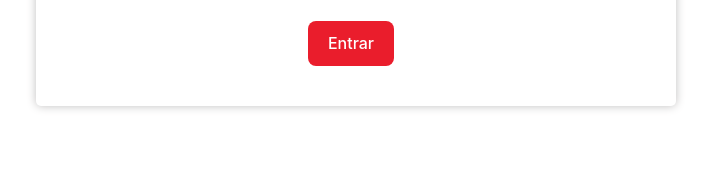
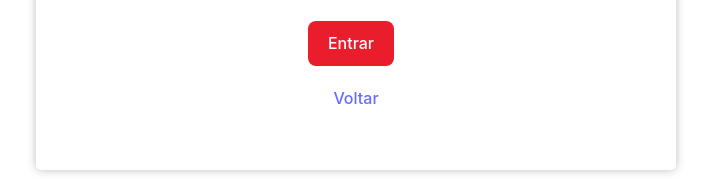
Before and after one commit to caueperuque/meu-veiculo-em-dia, a React (Vite) app: page /login in a window 1280 px wide. Shown: the part 278-458 px from the top of the page, without its empty margins (284-995 px from the left). Built offline with nearby package versions, Linux system fonts and the light colour scheme.

Commit message:
feat: btn back to home

```diff
--- a/src/index.css
+++ b/src/index.css
@@ -29,16 +29,15 @@ a:hover {
   color: #535bf2;
 }
 
-/* body {
-  margin: 0;
-  display: flex;
-  place-items: center;
-  align-items: center;
-  justify-content: center;
-  flex-direction: column;
-  min-width: 320px;
-  min-height: 100vh;
-} */
+.back__btn {
+  padding: 20px;
+  /* border: 2px red solid; */
+}
+
+.back__btn:hover {
+  color: red;
+}
+
 
 h1 {
   font-size: 3.2em;
--- a/src/pages/Login.jsx
+++ b/src/pages/Login.jsx
@@ -47,6 +47,9 @@ export default function Login() {
             Entrar
           </Link>
           { errorLogin && <p className="signup__error">Email ou senha inválidos</p> }
+          <Link to="/" className="back__btn">
+              Voltar
+          </Link>
         </form>
       </div>
     </main>
--- a/src/pages/SignUp.jsx
+++ b/src/pages/SignUp.jsx
@@ -262,6 +262,9 @@ export default function SignUp() {
           </Link>
           { existEmail && <p className="signup__error">Email já cadastrado!</p>}
           { errorLogin && <p className="signup__error">Preencha os campos corretamente</p> }
+          <Link to="/" className="back__btn">
+              Voltar
+          </Link>
         </form>
       </div>
     </main>
--- a/src/pages/styles/SignUp.css
+++ b/src/pages/styles/SignUp.css
@@ -88,6 +88,8 @@
   font-size: 18px;
 }
 
+
+
 @media (max-width: 768px) {
   .signup__container {
     width: 100%;
```
